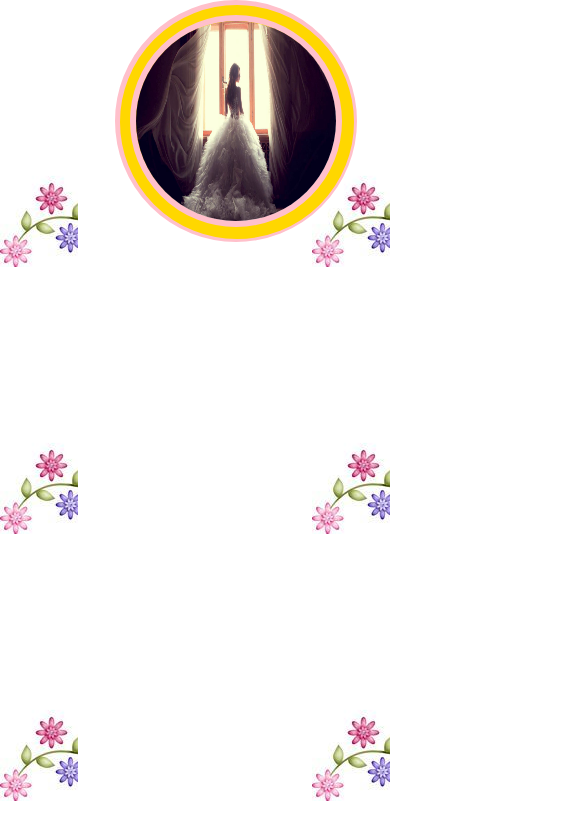
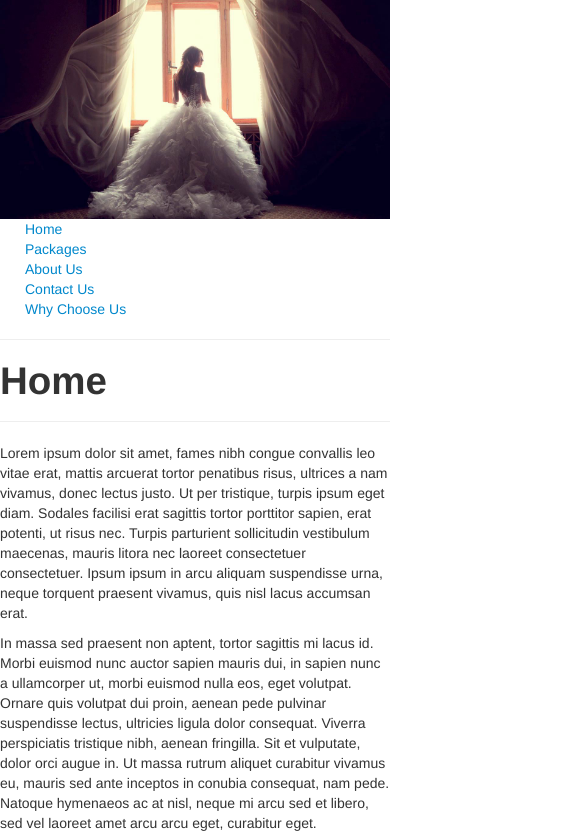
Before and after one commit to wayko/weddingPlanner, a plain HTML site: page index.html in a window 390 px wide. Shown: the top 840 px of the page, 585 px wide, since content can reach past the window. Drawn offline with nearby package versions, Linux system fonts and the light colour scheme; some packages are replaced by stand-ins of ours.

Commit message:
fix css for mobile
fixed css for mobile

```diff
--- a/index.html
+++ b/index.html
@@ -20,7 +20,7 @@
 <div class="wrapper">
 	<nav ng-controller="navController as navItem">
 	<div id="logo"><div id="ringcenter"></div><img src="images/weddinglogo.jpg" /></div>
-		<ul>
+		<ul class="navul">
 		<li ng-repeat="allNav in navItem.navItems" class="navspace"><a href="{{allNav.url}}">{{allNav.text}}</a></li>
 		</ul>
 	</nav>
--- a/js/getHeight.js
+++ b/js/getHeight.js
@@ -1,6 +1,5 @@
 $(document).ready(function(){
 	var flowerHeight = $(".wrapper").height() + 300;
-	alert(flowerHeight);
 
 	$(".flowers").ready(function(){
 
--- a/style/wedding.css
+++ b/style/wedding.css
@@ -1,29 +1,28 @@
-.wrapper{
-	width:960px;
-	margin:0 auto;
-}
+@media screen and (min-width:1220px){
 nav li{
 	display: inline;
 
 }
 nav li{
-	padding: 0px 5px;
+	padding: 0 0;
 }
 footer li{
 	display: inline;
 }
-li a{
-	text-decoration: none;
-}
+
 footer li
 {
 	padding: 0 35px;
 }
+nav{
+	position: absolute;
+	left:0em;
+	right: 0em;
+}
 #logo
 {
-position:absolute;
-
-left:29.5%;
+position:relative;
+left:34.286em;
  border-radius:50% 50% 50% 50%;
 border:6px solid pink;
 width:230px;
@@ -42,52 +41,63 @@ height:200px;
 }
 #logo img
 {
-position:relative;
+position:absolute;
 left:4%;
 top:4%;
- border-radius:50% 50% 50% 50%;
+border-radius:50% 50% 50% 50%;
 border:6px solid pink;
  line-height: 200px;
 width:200px;
 height:200px;
 }
+.wrapper{
+	width:960px;
+	margin:0 auto;
+}
+.navul
+{
+position: absolute;
+left: 22.857em;
+right: 22.857em;
+top: 0em;
+margin: 0 0;
+}
+
 .navspace
 {
-position:relative;
-top: 25px;
 font-size:2em;
 }
 .navspace:nth-child(1)
 {
-	position:relative;
-	left: 43%;
-	top: 20px;
+	position:absolute;
+	left: 13.214em;
+	top: 0.357em;
 
 }
 
 .navspace:nth-child(2)
 {
-	position:relative;
-	left:38%;
-	top: 45px;
+	position:absolute;
+	left:14.107em;
+	top: 2.143em;
 }
 .navspace:nth-child(3)
 {
-	position:relative;
-	left:29.5%;
-	top:75px;
+	position:absolute;
+	left:14.286em;
+	top:3.929em;
 }
 .navspace:nth-child(4)
 {
-	position:relative;
-	left:20.5%;
-	top: 100px;
+	position:absolute;
+	left:14.107em;
+	top: 5.714em;
 }
 .navspace:nth-child(5)
 {
-	position:relative;
-	left:10%;
-	top: 130px;
+	position:absolute;
+	left:13.036em;
+	top: 7.500em;
 }
 .maincontent
 {
@@ -102,10 +112,24 @@ top: 300px;
 }
 .flowers
 {
-
-
 width:20%;
 background-image:url("../images/lilies.jpg");
-
 background-repeat: repeat-y;
 }
+}
+
+@media screen{
+li a{
+	text-decoration: none;
+}
+li{
+	list-style: none;
+}
+}
+
+@media screen and (max-width:1219px){
+.navspace
+{
+font-size:1em;
+}
+}
```
